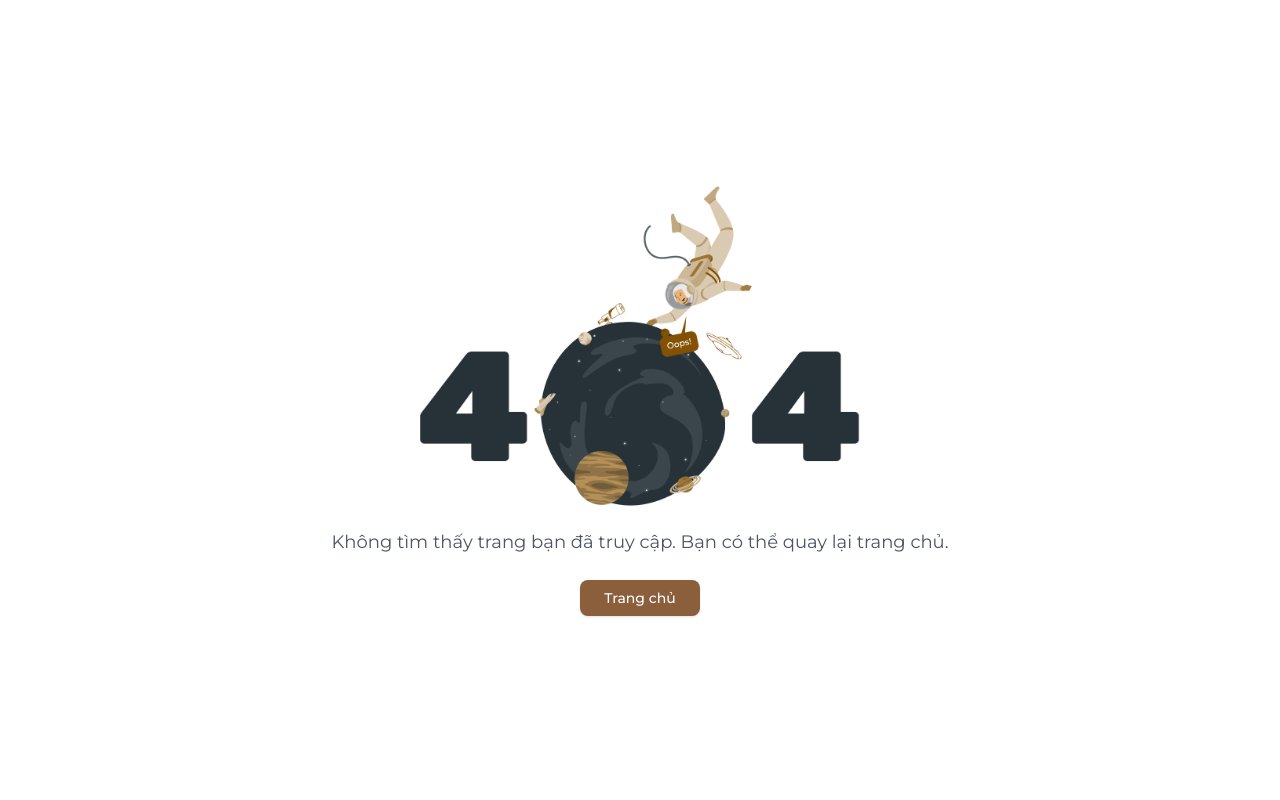
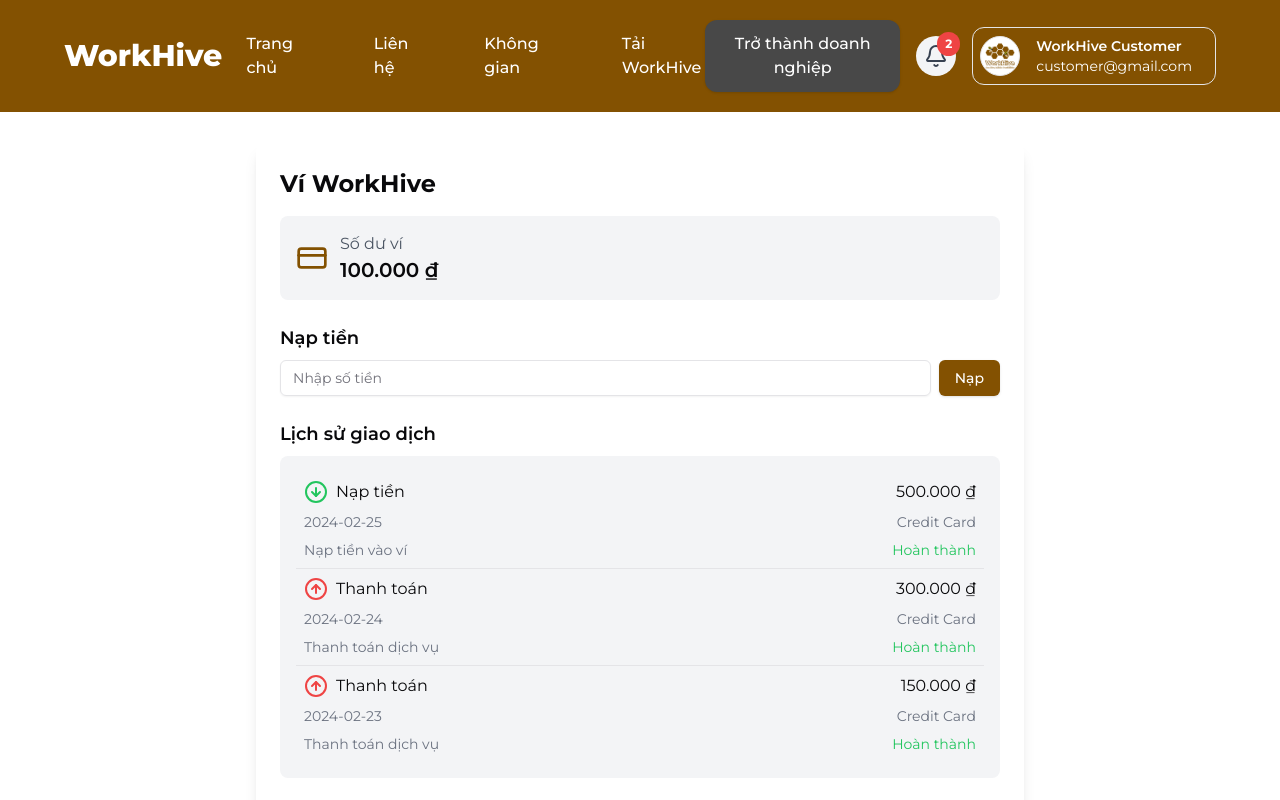
Before and after one commit to PMCdaniel123/SEP490_FE_Clients, a Next.js app: page /wallet in a window 1280 px wide. Before the commit this address had no page. Shown: the top 800 px of the page. Built offline with nearby package versions, Linux system fonts and the light colour scheme.

Commit message:
feat(user-wallet): :sparkles: Wallet

```diff
--- /dev/null
+++ b/app/(root)/wallet/page.tsx
@@ -0,0 +1,261 @@
+"use client";
+
+import { useState } from "react";
+import {
+  CreditCard,
+  ArrowDownCircle,
+  ArrowUpCircle,
+  Phone,
+  Mail,
+  HelpCircle,
+} from "lucide-react";
+import { Button } from "@/components/ui/button";
+import { Input } from "@/components/ui/input";
+import {
+  Dialog,
+  DialogContent,
+  DialogHeader,
+  DialogTitle,
+  DialogFooter,
+} from "@/components/ui/dialog";
+
+const WalletPage = () => {
+  const [balance, setBalance] = useState(100000);
+  const [amount, setAmount] = useState("");
+  const [rawAmount, setRawAmount] = useState(0);
+  const [transactions, setTransactions] = useState([
+    {
+      id: 1,
+      type: "Nạp tiền",
+      amount: 500000,
+      date: "2024-02-25",
+      paymentMethod: "Credit Card",
+      description: "Nạp tiền vào ví",
+      status: "Hoàn thành",
+    },
+    {
+      id: 2,
+      type: "Thanh toán",
+      amount: 300000,
+      date: "2024-02-24",
+      paymentMethod: "Credit Card",
+      description: "Thanh toán dịch vụ",
+      status: "Hoàn thành",
+    },
+    {
+      id: 3,
+      type: "Thanh toán",
+      amount: 150000,
+      date: "2024-02-23",
+      paymentMethod: "Credit Card",
+      description: "Thanh toán dịch vụ",
+      status: "Hoàn thành",
+    },
+  ]);
+  const [error, setError] = useState("");
+  const [isModalOpen, setIsModalOpen] = useState(false);
+  const [selectedPaymentMethod, setSelectedPaymentMethod] = useState("");
+  const [isHelpModalOpen, setIsHelpModalOpen] = useState(false);
+
+  const handleDeposit = () => {
+    setIsModalOpen(true);
+  };
+
+  const confirmDeposit = () => {
+    setBalance(balance + rawAmount);
+    setTransactions([
+      {
+        id: transactions.length + 1,
+        type: "Nạp tiền",
+        amount: rawAmount,
+        date: new Date().toISOString().split("T")[0],
+        paymentMethod: selectedPaymentMethod,
+        description: "Nạp tiền vào ví",
+        status: "Hoàn thành",
+      },
+      ...transactions,
+    ]);
+    setAmount("");
+    setRawAmount(0);
+    setError("");
+    setIsModalOpen(false);
+  };
+
+  const formatCurrency = (value: number) => {
+    return new Intl.NumberFormat("vi-VN", {
+      style: "currency",
+      currency: "VND",
+    }).format(value);
+  };
+
+  const formatNumber = (value: number) => {
+    return value.toLocaleString("vi-VN");
+  };
+
+  const handleAmountChange = (e: React.ChangeEvent<HTMLInputElement>) => {
+    const value = e.target.value.replace(/[^0-9]/g, "");
+    setRawAmount(Number(value));
+    setAmount(formatNumber(Number(value)));
+  };
+
+  return (
+    <div className="max-w-3xl mx-auto p-6 bg-white shadow-lg rounded-lg mt-8">
+      <h1 className="text-2xl font-bold mb-4">Ví WorkHive</h1>
+
+      <div className="flex items-center justify-between p-4 bg-gray-100 rounded-lg mb-6">
+        <div className="flex items-center gap-3">
+          <CreditCard size={32} className="text-primary" />
+          <div>
+            <p className="text-gray-600">Số dư ví</p>
+            <p className="text-xl font-semibold">{formatCurrency(balance)}</p>
+          </div>
+        </div>
+      </div>
+
+      <div className="mb-6">
+        <h2 className="text-lg font-semibold mb-2">Nạp tiền</h2>
+        <div className="flex gap-2">
+          <Input
+            type="text"
+            placeholder="Nhập số tiền"
+            value={amount}
+            onChange={handleAmountChange}
+          />
+          <Button className="text-white" onClick={handleDeposit}>
+            Nạp
+          </Button>
+        </div>
+        {error && <p className="text-red-500 mt-2">{error}</p>}
+      </div>
+
+      <div>
+        <h2 className="text-lg font-semibold mb-2">Lịch sử giao dịch</h2>
+        <div className="bg-gray-100 p-4 rounded-lg">
+          {transactions.length > 0 ? (
+            <ul>
+              {transactions.map((tx) => (
+                <li
+                  key={tx.id}
+                  className="flex flex-col p-2 border-b last:border-b-0"
+                >
+                  <div className="flex justify-between items-center">
+                    <div className="flex items-center gap-2">
+                      {tx.type === "Nạp tiền" ? (
+                        <ArrowDownCircle className="text-green-500" />
+                      ) : (
+                        <ArrowUpCircle className="text-red-500" />
+                      )}
+                      <span>{tx.type}</span>
+                    </div>
+                    <span>{formatCurrency(tx.amount)}</span>
+                  </div>
+                  <div className="flex justify-between items-center mt-2">
+                    <span className="text-gray-500 text-sm">{tx.date}</span>
+                    <span className="text-gray-500 text-sm">
+                      {tx.paymentMethod}
+                    </span>
+                  </div>
+                  <div className="flex justify-between items-center mt-2">
+                    <span className="text-gray-500 text-sm">
+                      {tx.description}
+                    </span>
+                    <span
+                      className={`text-sm ${
+                        tx.status === "Hoàn thành"
+                          ? "text-green-500"
+                          : "text-red-500"
+                      }`}
+                    >
+                      {tx.status}
+                    </span>
+                  </div>
+                </li>
+              ))}
+            </ul>
+          ) : (
+            <p className="text-gray-500">Chưa có giao dịch nào.</p>
+          )}
+        </div>
+      </div>
+
+      {/* Help Section */}
+      <div className="mt-8 flex justify-end">
+        <Button
+          variant="outline"
+          className="flex items-center gap-2"
+          onClick={() => setIsHelpModalOpen(true)}
+        >
+          <HelpCircle size={24} className="text-primary" />
+          <span>Hỗ trợ khách hàng</span>
+        </Button>
+      </div>
+
+      <Dialog open={isHelpModalOpen} onOpenChange={setIsHelpModalOpen}>
+        <DialogContent>
+          <DialogHeader>
+            <DialogTitle>Hỗ trợ khách hàng</DialogTitle>
+          </DialogHeader>
+          <div className="flex flex-col gap-4">
+            <div className="flex items-center gap-3 mb-2">
+              <Phone size={24} className="text-primary" />
+              <span className="text-gray-600">Điện thoại: 0123-456-789</span>
+            </div>
+            <div className="flex items-center gap-3">
+              <Mail size={24} className="text-primary" />
+              <span className="text-gray-600">Email: support@workhive.com</span>
+            </div>
+          </div>
+          <DialogFooter>
+            <Button variant="outline" onClick={() => setIsHelpModalOpen(false)}>
+              Đóng
+            </Button>
+          </DialogFooter>
+        </DialogContent>
+      </Dialog>
+
+      <Dialog open={isModalOpen} onOpenChange={setIsModalOpen}>
+        <DialogContent>
+          <DialogHeader>
+            <DialogTitle>Chọn phương thức thanh toán</DialogTitle>
+          </DialogHeader>
+          <div className="flex flex-col gap-4">
+            <Button
+              variant={
+                selectedPaymentMethod === "Bank Transfer"
+                  ? "default"
+                  : "outline"
+              }
+              className={
+                selectedPaymentMethod === "Bank Transfer" ? "text-white" : ""
+              }
+              onClick={() => setSelectedPaymentMethod("Bank Transfer")}
+            >
+              Chuyển khoản ngân hàng
+            </Button>
+            <Button
+              variant={
+                selectedPaymentMethod === "E-Wallet" ? "default" : "outline"
+              }
+              className={
+                selectedPaymentMethod === "E-Wallet" ? "text-white" : ""
+              }
+              onClick={() => setSelectedPaymentMethod("E-Wallet")}
+            >
+              Ví điện tử
+            </Button>
+          </div>
+          <DialogFooter>
+            <Button className="text-white" onClick={confirmDeposit}>
+              Xác nhận
+            </Button>
+            <Button variant="outline" onClick={() => setIsModalOpen(false)}>
+              Hủy
+            </Button>
+          </DialogFooter>
+        </DialogContent>
+      </Dialog>
+    </div>
+  );
+};
+
+export default WalletPage;
--- a/components/layout/header.tsx
+++ b/components/layout/header.tsx
@@ -160,6 +160,13 @@ function Header() {
               >
                 <span>Đặt chỗ của bạn</span>
               </Link>
+              <Link
+                onClick={() => setOpenAccount(!openAccount)}
+                href="/wallet"
+                className="px-4 flex items-center gap-2 hover:bg-primary hover:text-white py-1 transition-colors duration-200 cursor-pointer"
+              >
+                <span>Ví WorkHive</span>
+              </Link>
             </ul>
           )}
         </div>
```
